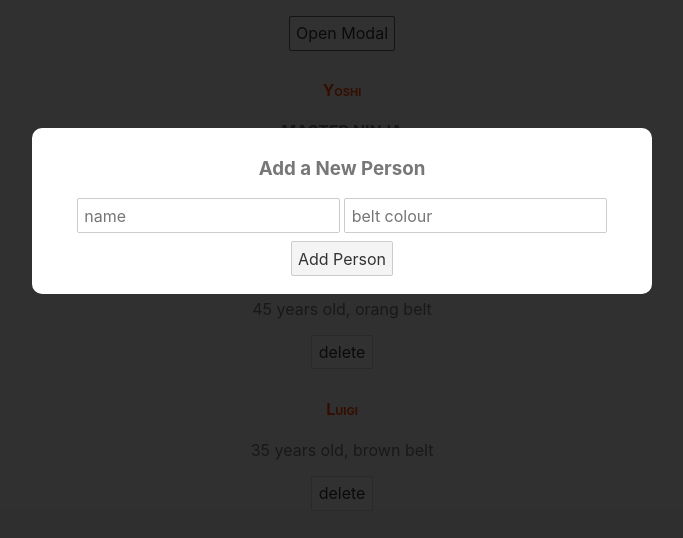
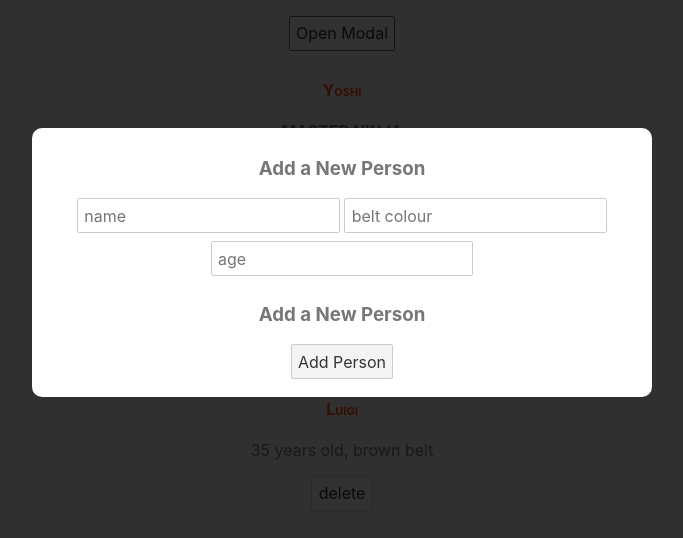
Before and after one commit to rghvdberg/svelte-tutorial-for-beginners, a Svelte app in the folder myproject/: page / in a window 1280 px wide. Both pictures are taken after a click on the button "Open Modal". Shown: the top 538 px of the page, without its empty margins (298-981 px from the left). Built offline with nearby package versions, Linux system fonts and the light colour scheme.

Commit message:
15 - Forms (part 1)

```diff
--- /dev/null
+++ b/myproject/src/AddPersonForm.svelte
@@ -0,0 +1,21 @@
+<script>
+  let name;
+  let beltColour;
+  let age;
+
+  const handleSubmit = () => {
+    console.log(name, beltColour, age);
+  };
+</script>
+
+<form on:submit|preventDefault={handleSubmit}>
+  <h3>Add a New Person</h3>
+  <input type="text" placeholder="name" bind:value={name} />
+  <input type="text" placeholder="belt colour" bind:value={beltColour} />
+  <input type="number" placeholder="age" bind:value={age} />
+  <h3>Add a New Person</h3>
+  <button>Add Person</button>
+</form>
+
+<style>
+</style>
--- a/myproject/src/App.svelte
+++ b/myproject/src/App.svelte
@@ -1,5 +1,6 @@
 <script>
   import Modal from "./Modal.svelte";
+  import AddPersonForm from "./AddPersonForm.svelte";
   let showModal = false;
   let people = [
     { name: "Yoshi", beltColour: "black", age: 25, id: 1 },
@@ -16,12 +17,7 @@
 </script>
 
 <Modal {showModal} on:click={toggleModal}>
-  <h3>Add a New Person</h3>
-  <form>
-    <input type="text" placeholder="name" />
-    <input type="text" placeholder="belt colour" />
-    <button>Add Person</button>
-  </form>
+  <AddPersonForm />
 </Modal>
 <main>
   <button on:click|once={toggleModal}>Open Modal</button>
```
Also changed, not shown: 1 other file (tests, documents, lock files or other folders).
